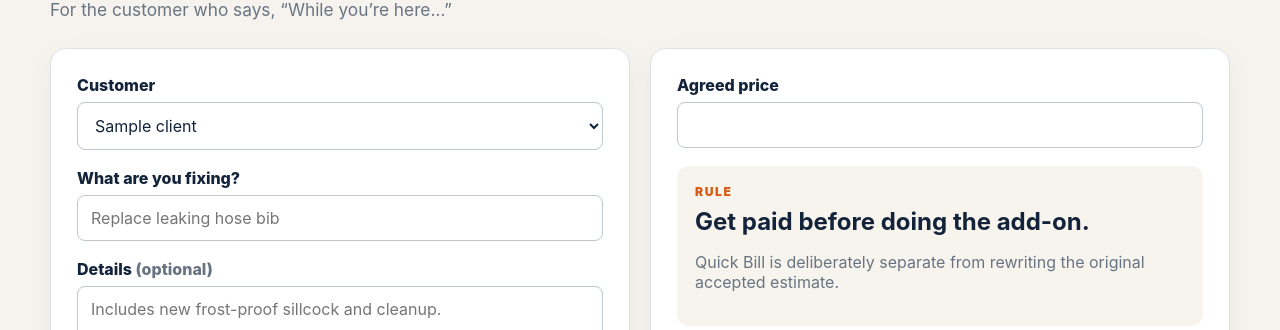
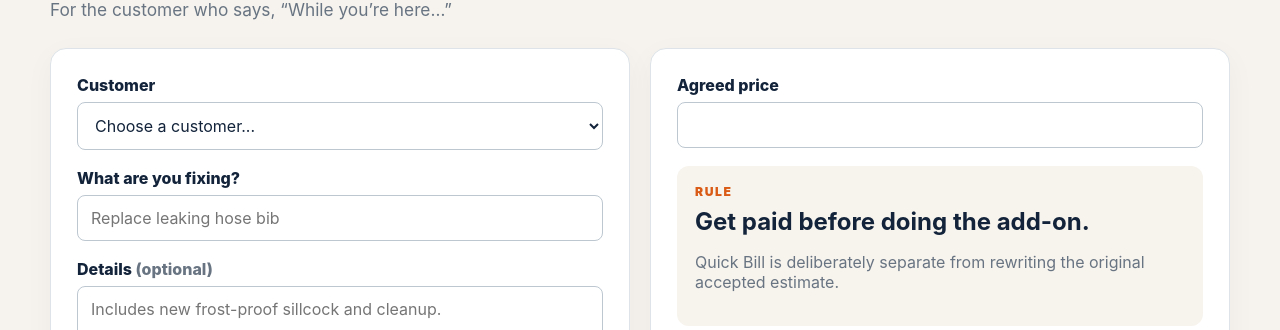
Before and after one commit to contractorspecialties/resurrection, a Laravel app: template resources/views/quick-bills/create.blade.php in a window 1280 px wide. Shown: the part 214-544 px from the top of the page. Run offline with Laravel 12, Linux system fonts and the light colour scheme; the template is opened without the code that fills it: most values are stand-ins (such as "Sample title", 1, 10 or a date in 2020).

Commit message:
Improve customer selection and clarify navigation actions

```diff
--- a/resources/views/estimates/form.blade.php
+++ b/resources/views/estimates/form.blade.php
@@ -22,6 +22,9 @@
             <div class="field">
                 <label for="client_id">Customer</label>
                 <select id="client_id" name="client_id" required>
+                    @if(!$estimate->exists)
+                        <option value="" disabled @selected(!old('client_id'))>Choose a customer...</option>
+                    @endif
                     @foreach($clients as $client)
                         <option value="{{ $client->id }}"
                             @selected((string) old('client_id', $estimate->client_id) === (string) $client->id)>
--- a/resources/views/layouts/app.blade.php
+++ b/resources/views/layouts/app.blade.php
@@ -656,6 +656,7 @@
                 </nav>
 
                 <div class="header-actions">
+                    <a class="quick-trigger" href="{{ route('customers.create') }}">+ New Customer</a>
                     <div class="quick-menu">
                         <button class="quick-trigger" type="button" aria-expanded="false">+ New</button>
 
@@ -669,7 +670,7 @@
 
                     <form class="desktop-logout" method="POST" action="{{ route('logout') }}">
                         @csrf
-                        <button class="logout-btn cs-profile-logout" type="submit" aria-label="Log out" title="Log out"><svg class="cs-nav-icon" viewBox="0 0 24 24" fill="none" stroke="currentColor" stroke-width="2" stroke-linecap="round" stroke-linejoin="round" aria-hidden="true"><circle cx="12" cy="8" r="4"/><path d="M4 21a8 8 0 0 1 16 0"/></svg></button>
+                        <button class="logout-btn" type="submit">Log Out</button>
                     </form>
 
                     <button class="mobile-toggle" type="button" aria-label="Open navigation" aria-expanded="false">
--- a/resources/views/quick-bills/create.blade.php
+++ b/resources/views/quick-bills/create.blade.php
@@ -19,6 +19,7 @@
             <div class="field">
                 <label for="client_id">Customer</label>
                 <select id="client_id" name="client_id" required>
+                    <option value="" disabled @selected(!old('client_id'))>Choose a customer...</option>
                     @foreach($clients as $client)
                         <option value="{{ $client->id }}" @selected((string) old('client_id') === (string) $client->id)>
                             {{ $client->name }}
```
